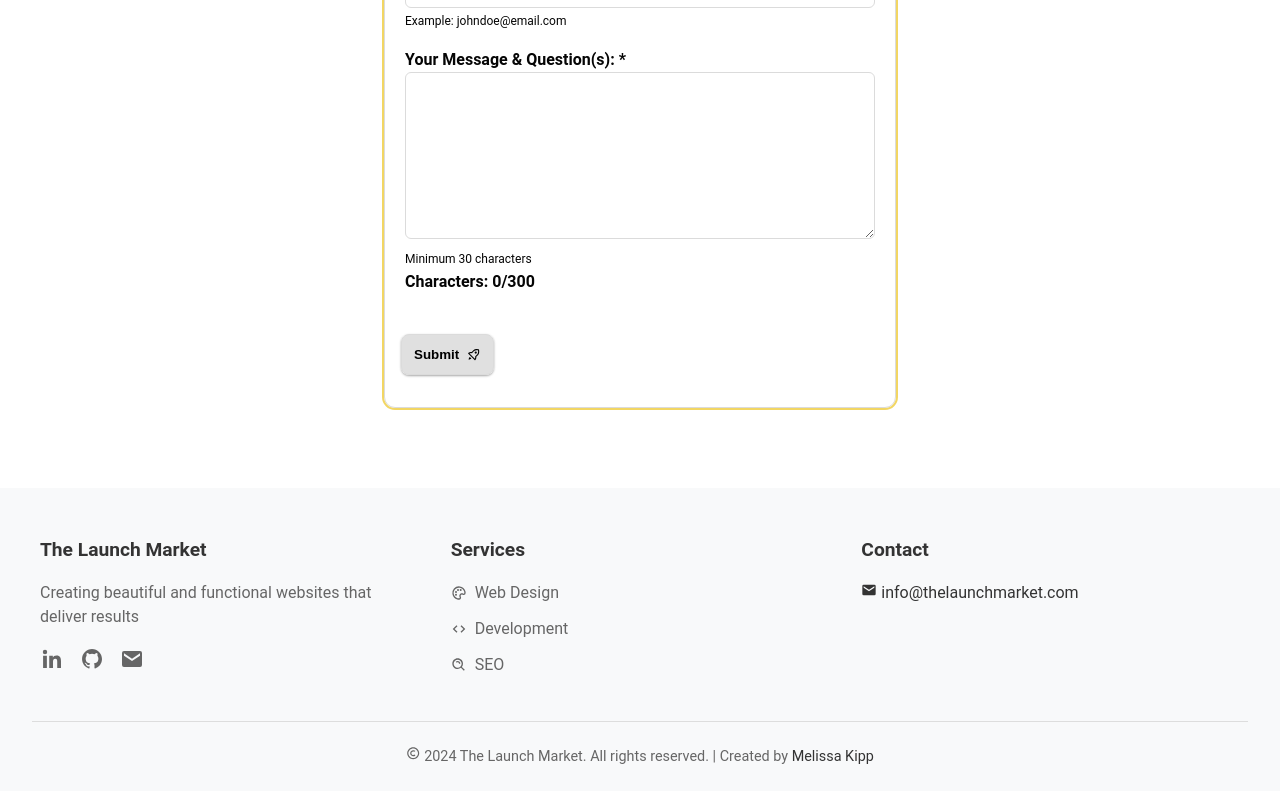
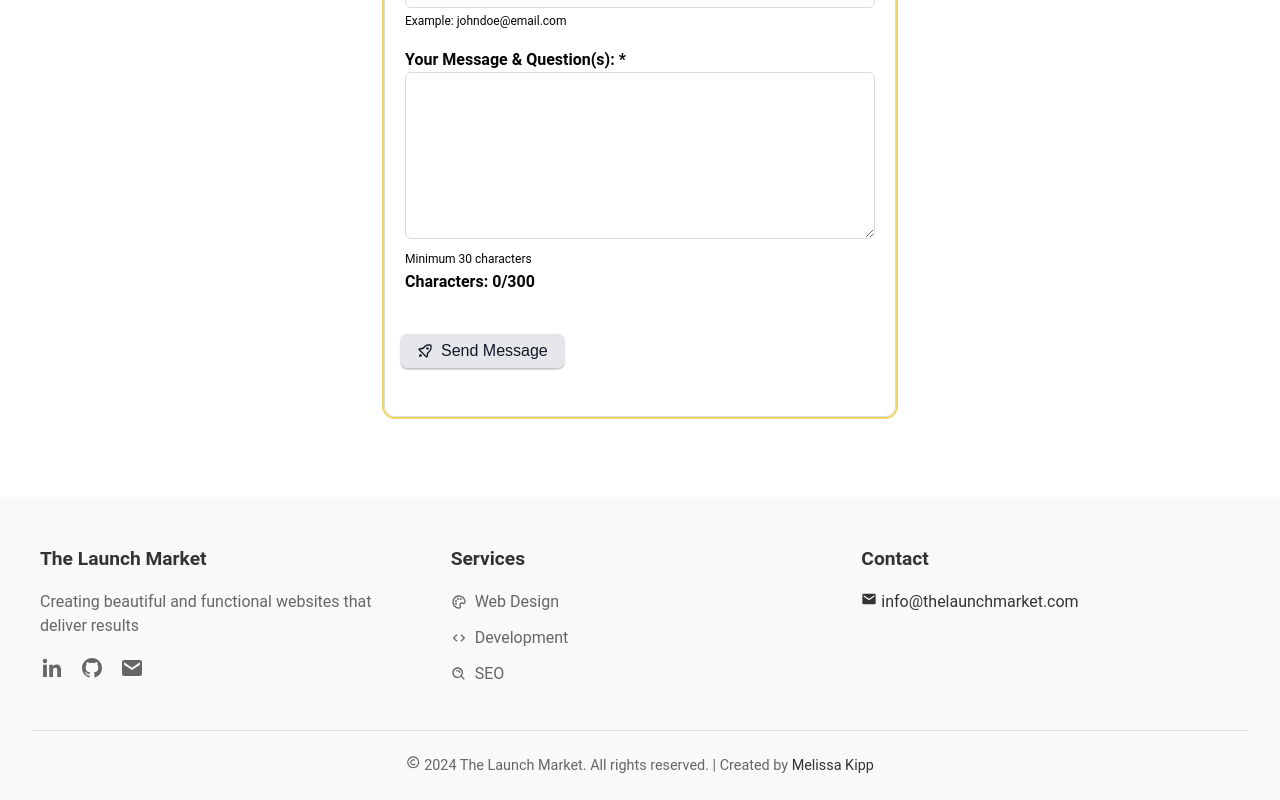
Before and after one commit to melissakipp/thelaunchmarket, a Next.js app: page /contact in a window 1280 px wide. Shown: the part 1092-1892 px from the top of the page. Built offline with nearby package versions, Linux system fonts and the light colour scheme.

Commit message:
Update form submit button

```diff
--- a/src/components/Forms/ContactForm.module.css
+++ b/src/components/Forms/ContactForm.module.css
@@ -60,7 +60,7 @@
   font-size: 0.75rem;
 }
 
-.contactForm__btn .submitBtn {
+/* .contactForm__btn .submitBtn {
   background-color: var(--grayShadow);
   padding: 0.75rem;
   display: flex;
@@ -69,4 +69,4 @@
   align-items: center;
   gap: 0.5rem;
   margin: auto auto 2rem 1rem;
-}
+} */
--- a/src/components/Forms/ContactForm.tsx
+++ b/src/components/Forms/ContactForm.tsx
@@ -4,6 +4,7 @@ import { useState } from 'react';
 import { BiRocket } from 'react-icons/bi';
 import styles from './ContactForm.module.css'; // Import the CSS module
 import Button from '@/src/components/UI/Buttons/Button';
+import CustomBtn from '@/src/components/UI/Buttons/CustomBtn';
 
 interface FormError {
   message: string;
@@ -78,15 +79,15 @@ export default function Form() {
         <fieldset className={styles.contactForm__fieldset}>
           <legend>Contact Information</legend>
           <div className={styles.contactForm__info}>
-            <label htmlFor="name">
+            <label htmlFor='name'>
               Full Name: <span>*</span>
               <input
-                id="name"
-                type="text"
-                data-type="text"
-                name="name"
+                id='name'
+                type='text'
+                data-type='text'
+                name='name'
                 required
-                aria-required="true"
+                aria-required='true'
               />
             </label>
             <p className={styles.contactForm__smText}>
@@ -94,15 +95,15 @@ export default function Form() {
             </p>
           </div>
           <div className={styles.contactForm__info}>
-            <label htmlFor="email">
+            <label htmlFor='email'>
               Email: <span>*</span>
               <input
-                id="email"
-                type="email"
-                data-type="email"
-                name="email"
+                id='email'
+                type='email'
+                data-type='email'
+                name='email'
                 required
-                aria-required="true"
+                aria-required='true'
               />
             </label>
             <p className={styles.contactForm__smText}>
@@ -112,12 +113,12 @@ export default function Form() {
         </fieldset>
 
         <fieldset className={styles.contactForm__msg}>
-          <label htmlFor="message">
+          <label htmlFor='message'>
             Your Message & Question(s): <span>*</span>
             <textarea
-              id="message"
-              name="message"
-              aria-required="true"
+              id='message'
+              name='message'
+              aria-required='true'
               rows={10}
               cols={50}
               required
@@ -130,7 +131,7 @@ export default function Form() {
           <p className={styles.counter}>
             <strong>
               Characters:{' '}
-              <output htmlFor="message" aria-live="polite">
+              <output htmlFor='message' aria-live='polite'>
                 {counter}/300
               </output>
             </strong>
@@ -138,17 +139,27 @@ export default function Form() {
         </fieldset>
       </div>
       <div className={styles.contactForm__btn}>
-        <Button
-          type="submit"
+        {/* <Button
+          type='submit'
           disabled={loading}
-          value="Send Message"
-          data-callback="onSubmit"
-          data-action="submit"
+          value='Send Message'
+          data-callback='onSubmit'
+          data-action='submit'
           className={styles.submitBtn}
         >
           Submit
           <BiRocket />
-        </Button>
+        </Button> */}
+         <CustomBtn
+          type='submit'
+          variant='secondary'
+          size='md'
+          isLoading={loading}
+          startIcon={<BiRocket />}
+          disabled={loading}
+        >
+          Send Message
+        </CustomBtn>
       </div>
     </form>
   );
```
